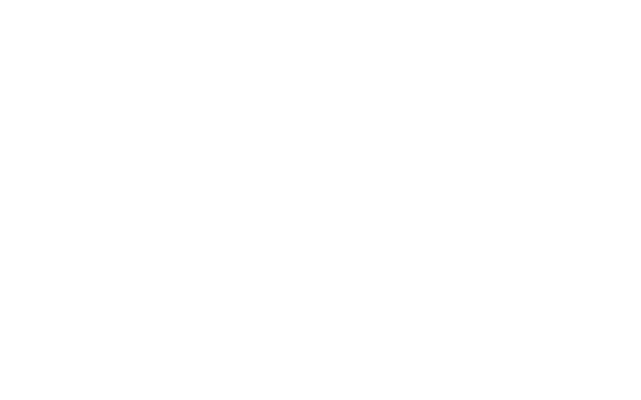
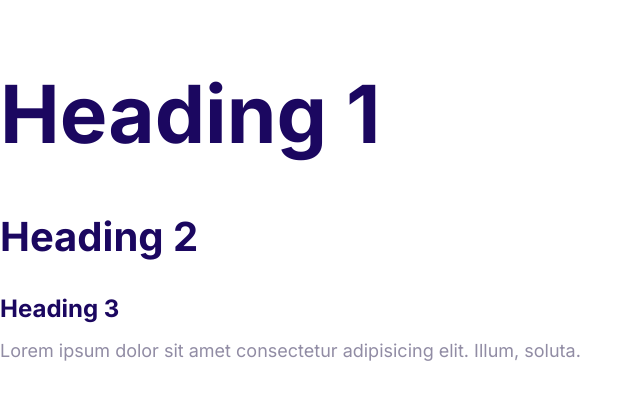
Before and after one commit to bilaljonasyoussef/billy, a plain HTML site: page index.html in a window 1280 px wide. Shown: the whole page, without its empty margins (0-641 px from the left). Drawn offline with Linux system fonts and the light colour scheme.

Commit message:
Define the styles for the fonts.

```diff
--- a/css/styles.css
+++ b/css/styles.css
@@ -5,3 +5,54 @@
     --color-headings:#1b0760;
     --color-body:#918ca4;
 }
+
+html {
+    font-size: 62.5%;
+}
+
+body {
+    font-family: Inter, Arial, Helvetica, sans-serif;
+    line-height: 1.5;
+    /* he y3ni 1.5*times the current font-size */
+    font-size: 2.4rem;
+    color: var(--color-body);
+}
+
+h1,h2,h3 {
+    color: var(--color-headings);
+    margin-bottom: 1rem;
+}
+
+h1 {
+    font-size: 7rem;
+}
+
+h2 {
+    font-size: 4rem;
+}
+
+h3 {
+    font-size: 3rem;
+}
+
+p {
+    margin-top: 0;
+}
+
+@media screen and (min-width: 1024px) {
+    body {
+        font-size: 1.8rem;
+    }
+
+    h1 {
+        font-size: 8rem;
+    }
+
+    h2 {
+        font-size: 4rem;
+    }
+
+    h3 {
+        font-size: 2.4rem;
+    }
+}
--- a/index.html
+++ b/index.html
@@ -5,8 +5,20 @@
     <meta http-equiv="X-UA-Compatible" content="IE=edge" />
     <meta name="viewport" content="width=device-width, initial-scale=1.0" />
     <title>Document</title>
+    <link rel="preconnect" href="https://fonts.gstatic.com" />
+    <link
+      href="https://fonts.googleapis.com/css2?family=Inter:wght@400;700&display=swap"
+      rel="stylesheet"
+    />
     <link rel="stylesheet" href="css/normalize.css" />
     <link rel="stylesheet" href="css/styles.css" />
   </head>
-  <body></body>
+  <body>
+    <h1>Heading 1</h1>
+    <h2>Heading 2</h2>
+    <h3>Heading 3</h3>
+    <p>
+      Lorem ipsum dolor sit amet consectetur adipisicing elit. Illum, soluta.
+    </p>
+  </body>
 </html>
```
